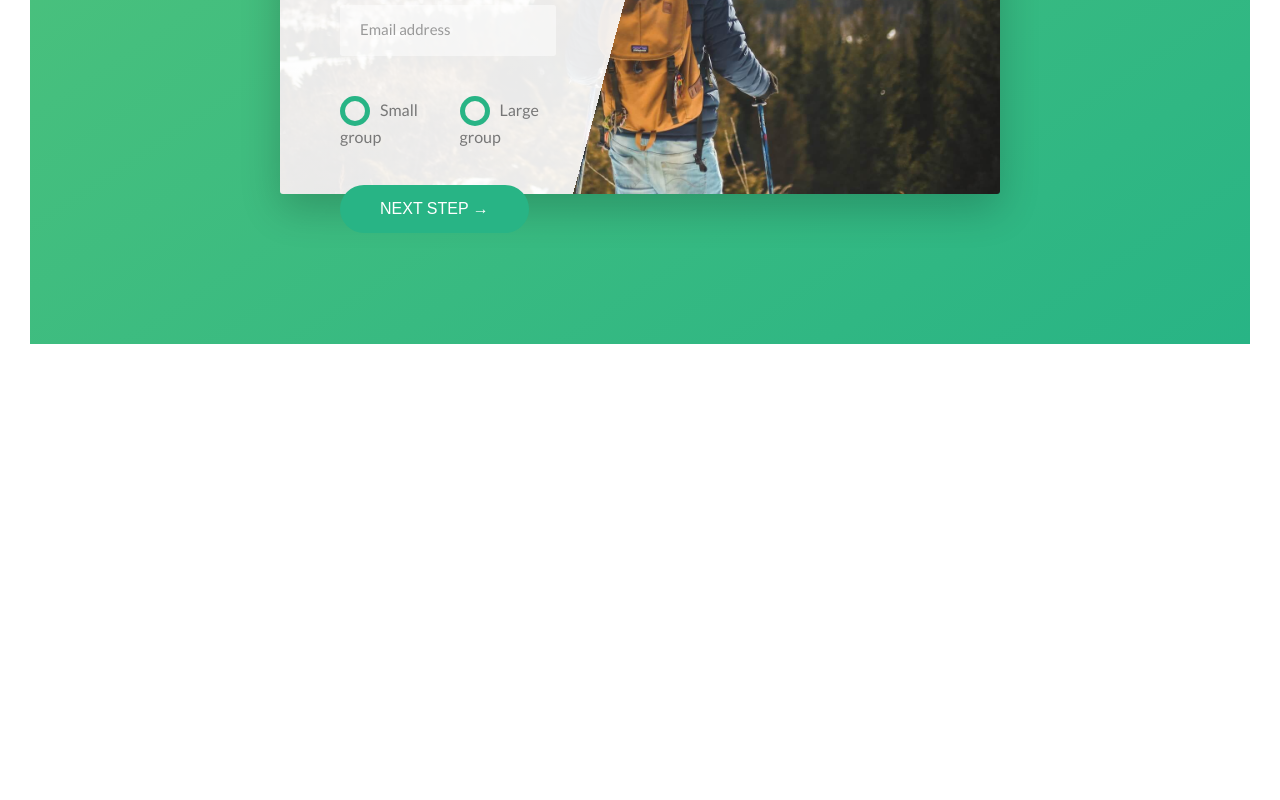
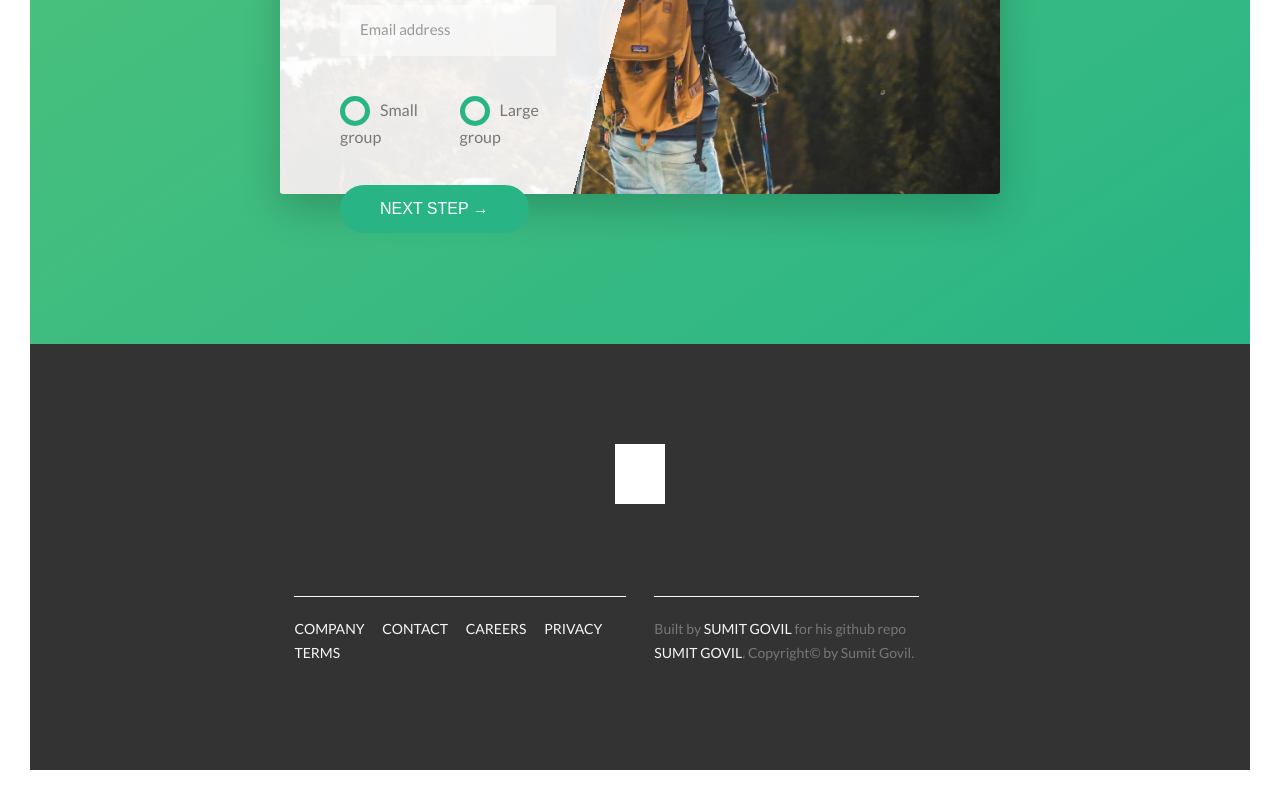
Before and after one commit to sumgwork/advanced-css, a website: page index.html in a window 1280 px wide. Shown: the part 5228-6028 px from the top of the page. Before the commit the page ends 5602 px from the top, so only its background shows below. Drawn offline with Linux system fonts and the light colour scheme.

Commit message:
footer section created

```diff
--- a/index.html
+++ b/index.html
@@ -365,5 +365,40 @@
         </div>
       </section>
     </main>
+    <footer class="footer">
+      <div class="footer__logo-box">
+        <img src="images/logo.svg" alt="full logo" class="footer__logo" />
+      </div>
+      <div class="row">
+        <div class="col-6">
+          <div class="footer__navigation">
+            <ul class="footer__list">
+              <li class="footer__item">
+                <a href="#" class="footer__link">Company</a>
+              </li>
+              <li class="footer__item">
+                <a href="#" class="footer__link">Contact</a>
+              </li>
+              <li class="footer__item">
+                <a href="#" class="footer__link">Careers</a>
+              </li>
+              <li class="footer__item">
+                <a href="#" class="footer__link">Privacy</a>
+              </li>
+              <li class="footer__item">
+                <a href="#" class="footer__link">Terms</a>
+              </li>
+            </ul>
+          </div>
+        </div>
+        <div class="col-6">
+          <p class="footer__copyright">
+            Built by <a href="#" class="footer__link">Sumit Govil</a> for his
+            github repo <a href="#" class="footer__link">Sumit Govil</a>.
+            Copyright&copy; by Sumit Govil.
+          </p>
+        </div>
+      </div>
+    </footer>
   </body>
 </html>
--- a/sass/abstracts/_variables.scss
+++ b/sass/abstracts/_variables.scss
@@ -4,6 +4,7 @@ $color-primary-light: #55c57a;
 $color-primary-dark: #28b485;
 $color-grey-dark: #777;
 $color-grey-dark-2: #999;
+$color-grey-dark-3: #333;
 $color-grey-light: #eee;
 $color-grey-light-1: #f7f7f7;
 $color-white: #fff;
--- /dev/null
+++ b/sass/layout/_footer.scss
@@ -0,0 +1,50 @@
+.footer {
+  background-color: $color-grey-dark-3; // background-color: red;
+  padding: 10rem 0;
+  font-size: 1.4rem;
+  &__logo-box {
+    text-align: center;
+    margin-bottom: 8rem;
+  }
+  &__logo {
+    width: 50px;
+    height: auto;
+  }
+  &__navigation {
+    border-top: 1px solid $color-grey-light-1;
+    padding-top: 2rem;
+    display: inline-block;
+  }
+  &__list {
+    list-style: none;
+  }
+  &__item {
+    display: inline-block;
+    &:not(:last-child) {
+      margin-right: 1.5rem;
+    }
+  }
+  &__link {
+    &:link,
+    &:visited {
+      color: $color-grey-light-1;
+      background-color: $color-grey-dark-3;
+      text-decoration: none;
+      text-transform: uppercase;
+      display: inline-block;
+      transition: all 0.2s;
+    }
+    &:hover,
+    &:active {
+      color: $color-primary;
+      box-shadow: 0 1rem 2rem rgba($color-black, 0.4);
+      transform: rotate(5deg) scale(1.1);
+    }
+  }
+  &__copyright {
+    border-top: 1px solid $color-grey-light-1;
+    padding-top: 2rem;
+    display: inline-block;
+    width: 80%;
+  }
+}
--- a/sass/main.scss
+++ b/sass/main.scss
@@ -14,4 +14,5 @@
 @import "components/form";
 @import "components/bg-video";
 @import "layout/header";
+@import "layout/footer";
 @import "layout/grid";
```
Also changed, not shown: css/style.css.
